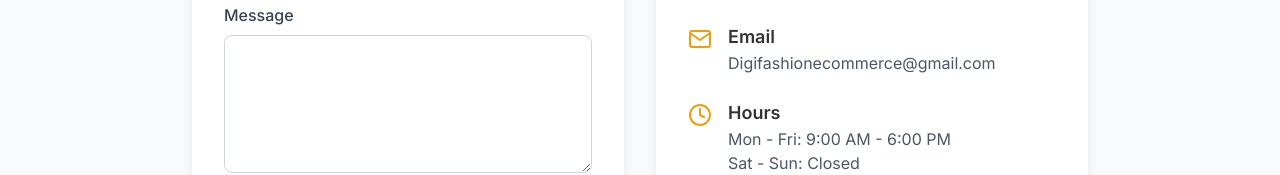
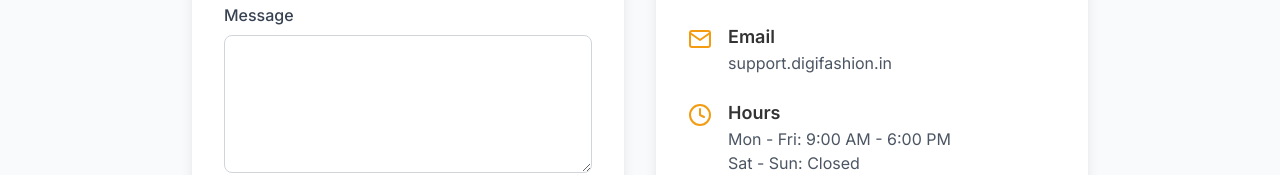
Before and after one commit to guaravgurjar/Digi-fashion-E-com, a plain HTML site: page index1.html in a window 1280 px wide. Both pictures are taken after a click on the link "Contact Us". Shown: the part 449-624 px from the top of the page. Drawn offline with nearby package versions, Linux system fonts and the light colour scheme.

Commit message:
Update index1.html

```diff
--- a/index1.html
+++ b/index1.html
@@ -233,7 +233,7 @@
                                 <i data-feather="mail" class="h-6 w-6 mr-4 text-primary flex-shrink-0 mt-1"></i>
                                 <div>
                                     <h3 class="text-lg font-semibold text-secondary">Email</h3>
-                                    <a href="mailto:support@digifashion.com" class="text-gray-600 hover:text-primary">Digifashionecommerce@gmail.com</a>
+                                    <a href="support.html" class="text-gray-600 hover:text-primary">support.digifashion.in</a>
                                 </div>
                             </li>
                             <li class="flex items-start">
@@ -1407,4 +1407,5 @@ Risk of Loss: All items purchased from Digifashionecomm are made pursuant to a s
     </script>
 
 </body>
+
 </html>
```
